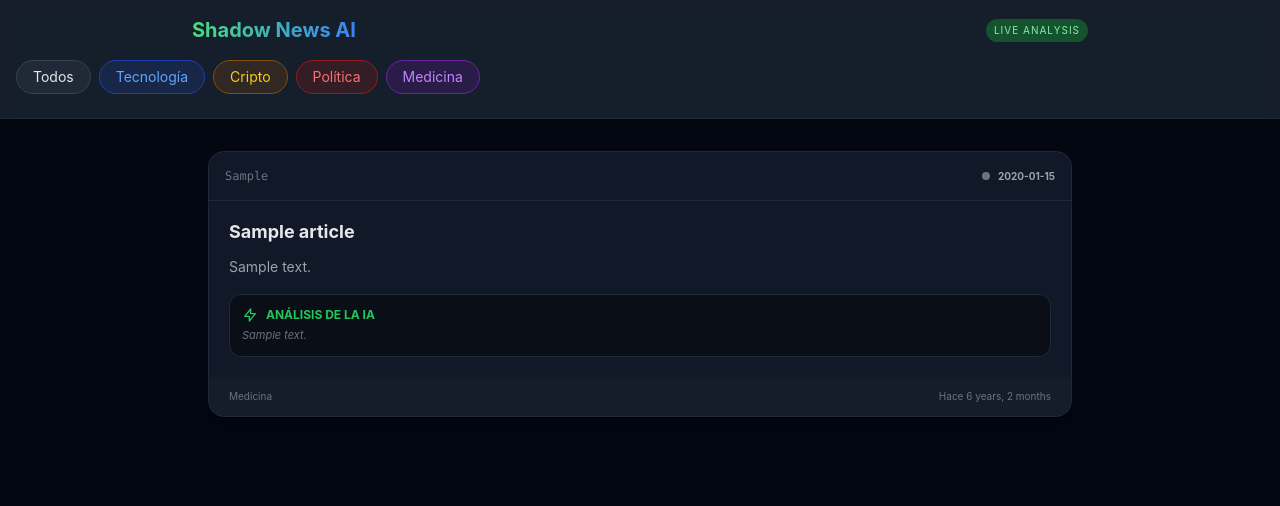
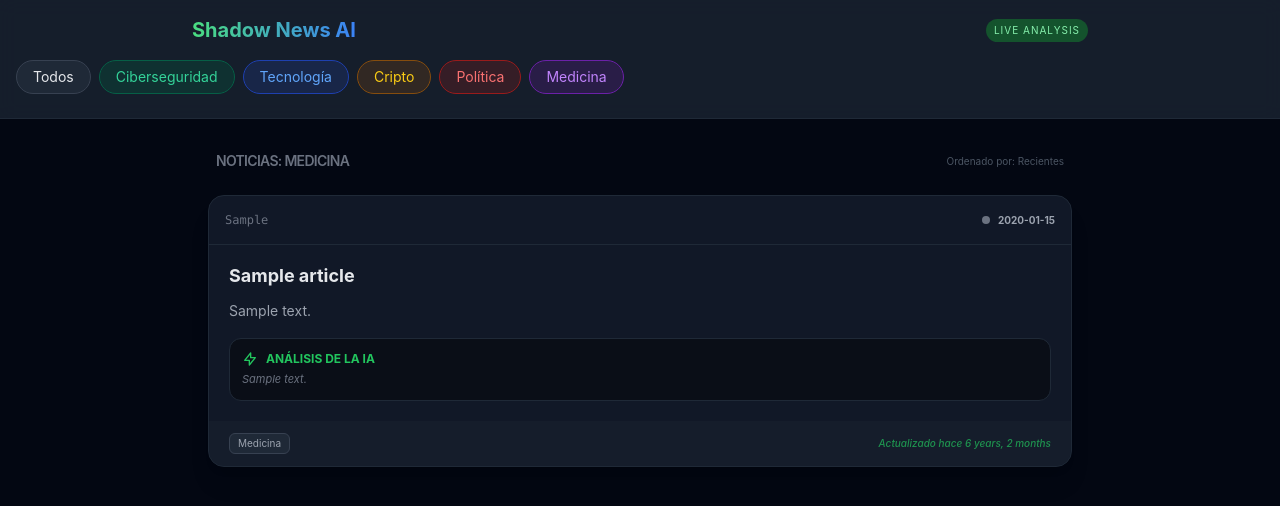
Before and after one commit to ShadowRoot07/news_intelligence, a Django app: page /category/MED/ in a window 1280 px wide. Shown: the top 506 px of the page. Run offline with Django 5.2, Linux system fonts and the light colour scheme; tables that the repository leaves empty hold one stand-in row (values such as "Sample post"); some libraries are stand-ins or nearby versions.

Commit message:
Feat: Add more things to the templates

```diff
--- /dev/null
+++ b/templates/news_aggregator/base.html
@@ -0,0 +1,41 @@
+<!DOCTYPE html>
+<html lang="es">
+<head>
+    <meta charset="UTF-8">
+    <meta name="viewport" content="width=device-width, initial-scale=1.0">
+    <title>{{ title }} | Shadow News AI</title>
+    <script src="https://cdn.tailwindcss.com"></script>
+    <style>
+        body { font-family: 'Inter', sans-serif; }
+        .glass { background: rgba(31, 41, 55, 0.7); backdrop-filter: blur(10px); }
+        .no-scrollbar::-webkit-scrollbar { display: none; }
+    </style>
+</head>
+<body class="bg-gray-950 text-gray-200 min-h-screen pb-10">
+
+    <nav class="sticky top-0 z-50 glass border-b border-gray-800 p-4">
+        <div class="flex justify-between items-center max-w-4xl mx-auto">
+            <h1 class="text-xl font-bold bg-clip-text text-transparent bg-gradient-to-r from-green-400 to-blue-500">
+                Shadow News AI
+            </h1>
+            <span class="text-[10px] bg-green-900 text-green-300 px-2 py-1 rounded-full uppercase tracking-widest">
+                Live Analysis
+            </span>
+        </div>
+
+        <div class="flex space-x-2 mt-4 overflow-x-auto pb-2 no-scrollbar">
+            <a href="/" class="px-4 py-1.5 rounded-full bg-gray-800 text-sm whitespace-nowrap border border-gray-700 hover:bg-gray-700">Todos</a>
+            <a href="/category/CYB/" class="px-4 py-1.5 rounded-full bg-emerald-900/40 text-emerald-400 text-sm whitespace-nowrap border border-emerald-800 hover:bg-emerald-800/50">Ciberseguridad</a>
+            <a href="/category/TEC/" class="px-4 py-1.5 rounded-full bg-blue-900/30 text-blue-400 text-sm whitespace-nowrap border border-blue-800">Tecnología</a>
+            <a href="/category/CRP/" class="px-4 py-1.5 rounded-full bg-yellow-900/30 text-yellow-400 text-sm whitespace-nowrap border border-yellow-800">Cripto</a>
+            <a href="/category/POL/" class="px-4 py-1.5 rounded-full bg-red-900/30 text-red-400 text-sm whitespace-nowrap border border-red-800">Política</a>
+            <a href="/category/MED/" class="px-4 py-1.5 rounded-full bg-purple-900/30 text-purple-400 text-sm whitespace-nowrap border border-purple-800">Medicina</a>
+        </div>
+    </nav>
+
+    <main class="max-w-4xl mx-auto p-4 space-y-6 mt-4">
+        {% block content %}{% endblock %}
+    </main>
+
+</body>
+</html>
--- a/templates/news_aggregator/index.html
+++ b/templates/news_aggregator/index.html
@@ -1,39 +1,13 @@
-<!DOCTYPE html>
-<html lang="es">
-<head>
-    <meta charset="UTF-8">
-    <meta name="viewport" content="width=device-width, initial-scale=1.0">
-    <title>ShadowRoot07 | AI News</title>
-    <script src="https://cdn.tailwindcss.com"></script>
-    <style>
-        body { font-family: 'Inter', sans-serif; }
-        .glass { background: rgba(31, 41, 55, 0.7); backdrop-filter: blur(10px); }
-    </style>
-</head>
-<body class="bg-gray-950 text-gray-200 min-h-screen pb-10">
+{% extends "news_aggregator/base.html" %}
 
-    <nav class="sticky top-0 z-50 glass border-b border-gray-800 p-4">
-        <div class="flex justify-between items-center max-w-4xl mx-auto">
-            <h1 class="text-xl font-bold bg-clip-text text-transparent bg-gradient-to-r from-green-400 to-blue-500">
-                Shadow News AI
-            </h1>
-            <span class="text-[10px] bg-green-900 text-green-300 px-2 py-1 rounded-full uppercase tracking-widest">
-                Live Analysis
-            </span>
+{% block content %}
+    <div class="flex justify-between items-center px-2 mb-2">
+        <h2 class="text-sm font-semibold text-gray-500 uppercase tracking-tighter">{{ title }}</h2>
+        <span class="text-[10px] text-gray-600">Ordenado por: Recientes</span>
     </div>
 
-        <div class="flex space-x-2 mt-4 overflow-x-auto pb-2 no-scrollbar">
-            <a href="/" class="px-4 py-1.5 rounded-full bg-gray-800 text-sm whitespace-nowrap border border-gray-700 hover:bg-gray-700">Todos</a>
-            <a href="/category/TEC/" class="px-4 py-1.5 rounded-full bg-blue-900/30 text-blue-400 text-sm whitespace-nowrap border border-blue-800">Tecnología</a>
-            <a href="/category/CRP/" class="px-4 py-1.5 rounded-full bg-yellow-900/30 text-yellow-400 text-sm whitespace-nowrap border border-yellow-800">Cripto</a>
-            <a href="/category/POL/" class="px-4 py-1.5 rounded-full bg-red-900/30 text-red-400 text-sm whitespace-nowrap border border-red-800">Política</a>
-            <a href="/category/MED/" class="px-4 py-1.5 rounded-full bg-purple-900/30 text-purple-400 text-sm whitespace-nowrap border border-purple-800">Medicina</a>
-        </div>
-    </nav>
-
-    <main class="max-w-4xl mx-auto p-4 space-y-6 mt-4">
     {% for article in articles %}
-        <article class="bg-gray-900 border border-gray-800 rounded-2xl overflow-hidden shadow-xl">
+    <article class="bg-gray-900 border border-gray-800 rounded-2xl overflow-hidden shadow-xl transition-transform duration-300 hover:scale-[1.01]">
         <div class="p-4 border-b border-gray-800 flex justify-between items-center">
             <span class="text-xs font-mono text-gray-500">{{ article.source }}</span>
             <div class="flex items-center space-x-2">
@@ -68,9 +42,13 @@
             </div>
         </div>
 
-            <div class="px-5 py-3 bg-gray-800/30 flex justify-between items-center text-[10px] text-gray-500">
-                <span>{{ article.get_category_display }}</span>
-                <span>Hace {{ article.published_at|timesince }}</span>
+        <div class="px-5 py-3 bg-gray-800/30 flex justify-between items-center text-[10px]">
+            <span class="px-2 py-0.5 rounded-md bg-gray-800 text-gray-400 border border-gray-700">
+                {{ article.get_category_display }}
+            </span>
+            <span class="text-green-500/70 font-medium italic">
+                Actualizado hace {{ article.published_at|timesince }}
+            </span>
         </div>
     </article>
     {% empty %}
@@ -79,7 +57,4 @@
         <p class="text-gray-500">Buscando y analizando noticias frescas...</p>
     </div>
     {% endfor %}
-    </main>
-
-</body>
-</html>
+{% endblock %}
```
Lines whose indentation alone changed are shown as unchanged.
